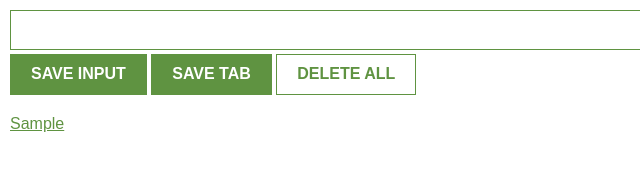
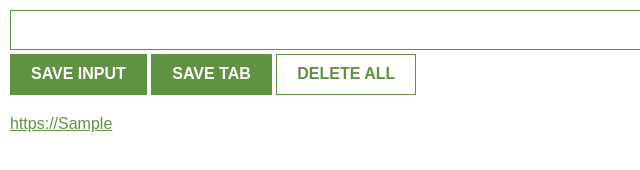
Before and after one commit to Pattavardhanam/Lead_Tracker_Chrome_Ext, a browser extension: page index.html in a window 1280 px wide. Both pictures are taken after typing "Sample" into the empty fields and a click on the button "SAVE INPUT". Shown: the full height of the page, 0-640 px from the left. Drawn offline with nearby package versions, Linux system fonts and the light colour scheme.

Commit message:
Deployed Verison 1.1

```diff
--- a/index.js
+++ b/index.js
@@ -40,8 +40,12 @@ deleteBtn.addEventListener("dblclick", function() {
 })
 
 inputBtn.addEventListener("click", function() {
-    myLeads.push(inputEl.value)
+    let inputUrl = inputEl.value.trim()
+    if (!inputUrl.startsWith("http://") && !inputUrl.startsWith("https://")) {
+        inputUrl = "https://" + inputUrl
+    }
+    myLeads.push(inputUrl)
     inputEl.value = ""
-    localStorage.setItem("myLeads", JSON.stringify(myLeads) )
+    localStorage.setItem("myLeads", JSON.stringify(myLeads))
     render(myLeads)
 })
```
Also changed, not shown: index.css (line endings or trailing spaces), index.html (line endings or trailing spaces), manifest.json.
